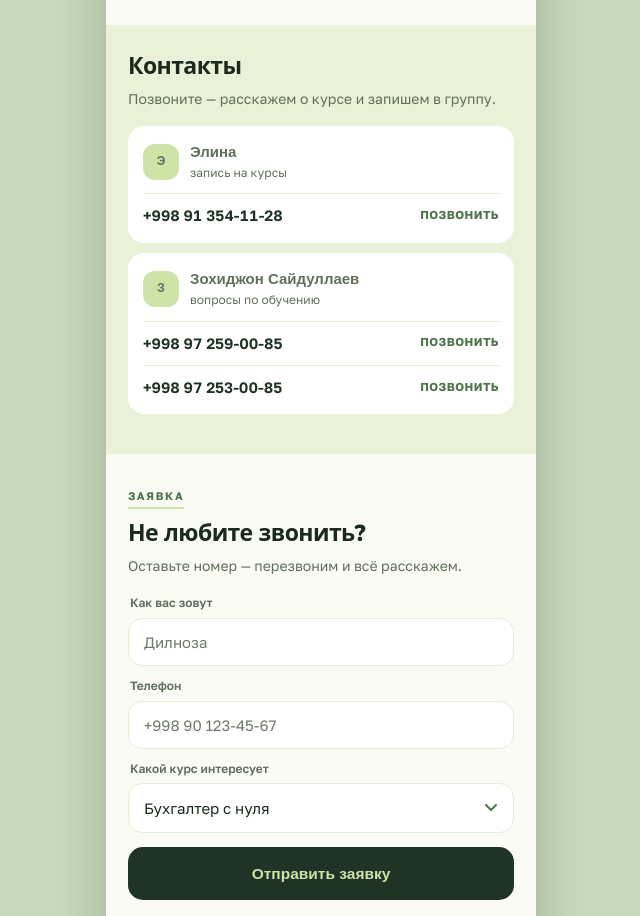
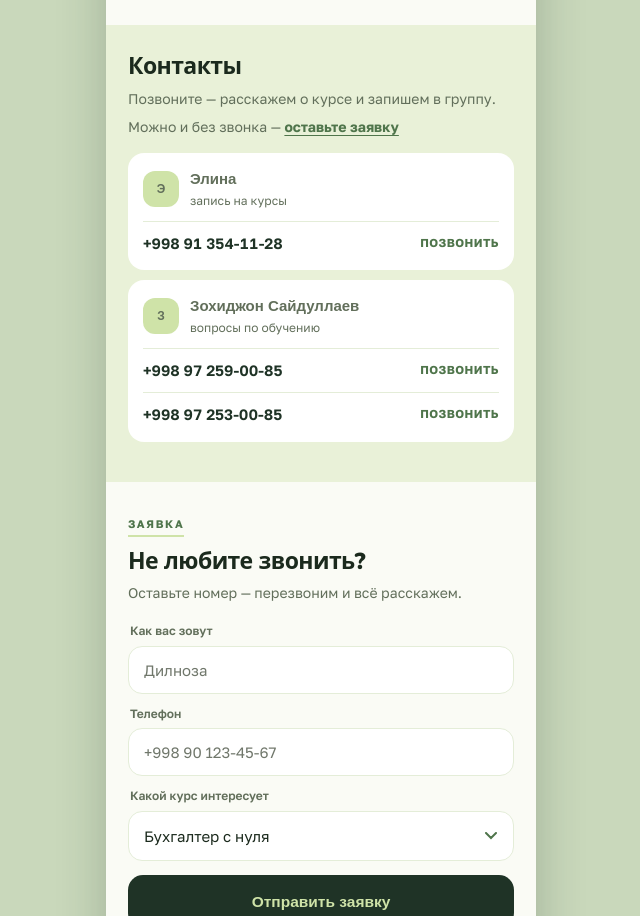
Before and after one commit to TimothyTimothyDevFlutter/buhkursy-miniapp, a plain HTML site: page docs/index.html in a window 1280 px wide. Shown: the part 1705-2621 px from the top of the page, without its empty margins (319-959 px from the left). Drawn offline with nearby package versions, Linux system fonts and the light colour scheme.

Commit message:
Акцент на заявку в блоке контактов
Строка «Можно и без звонка — оставьте заявку» со ссылкой,
которая прокручивает к форме. Логика прокрутки общая
с нижней кнопкой «Записаться на курс».

Co-Authored-By: Claude Opus 5 (1M context) <noreply@anthropic.com>

```diff
--- a/docs/app.js
+++ b/docs/app.js
@@ -255,9 +255,17 @@ function renderContacts() {
            '</div>';
   }).join('');
 
+  // Подсказка про заявку — только если форма включена.
+  // Ссылка прокручивает к ней, чтобы не искать глазами.
+  var hint = DATA.settings.formUrl
+    ? '<p class="hint">' + esc(d.formHint) +
+      ' <button class="golink" type="button" data-goform>' + esc(d.formLink) + '</button></p>'
+    : '';
+
   block('contacts').innerHTML =
     '<h2>' + esc(d.title) + '</h2>' +
     '<p class="desc">' + esc(d.desc) + '</p>' +
+    hint +
     people;
 }
 
@@ -443,15 +451,12 @@ function renderCta() {
     (showSignup ? '<button class="cta second" type="button" data-signup>' + esc(a.signup) + '</button>' : '');
 }
 
-// Кнопка «Записаться» прокручивает к форме и ставит курсор в первое поле
-function setupSignupButton() {
-  var button = block('cta').querySelector('[data-signup]');
-  if (!button) return;
-
-  button.addEventListener('click', function () {
+// Прокручивает к форме и ставит курсор в первое поле.
+// Одно и то же нужно кнопке внизу и ссылке в контактах.
+function goToForm() {
   haptic('medium');
   var host = block('form');
-    if (host.hidden) return;
+  if (!host || host.hidden) return;
 
   host.scrollIntoView({ behavior: 'smooth', block: 'start' });
 
@@ -461,6 +466,11 @@ function setupSignupButton() {
     // телефон откроет клавиатуру и прокрутка собьётся
     setTimeout(function () { first.focus({ preventScroll: true }); }, 450);
   }
+}
+
+function setupFormLinks() {
+  document.querySelectorAll('[data-signup], [data-goform]').forEach(function (el) {
+    el.addEventListener('click', goToForm);
   });
 }
 
@@ -581,7 +591,7 @@ function renderAll() {
   setupLangSwitch();
   setupAccordion();
   setupForm();
-  setupSignupButton();
+  setupFormLinks();
   setupFooterLink();
   setupHaptics();
 }
--- a/docs/data.js
+++ b/docs/data.js
@@ -193,6 +193,12 @@ const DATA = {
     contacts: {
       title: 'Контакты',
       desc: 'Позвоните — расскажем о курсе и запишем в группу.',
+
+      // Строка под описанием: подсказка тем, кто не готов звонить.
+      // Показывается только если форма заявки включена.
+      formHint: 'Можно и без звонка —',
+      formLink: 'оставьте заявку',
+
       callWord: 'позвонить',         // мелкая подпись справа от номера
       // Порядок должен совпадать с shared.phones
       people: [
@@ -325,6 +331,10 @@ const DATA = {
     contacts: {
       title: 'Aloqa',
       desc: 'Qoʼngʼiroq qiling — kurs haqida aytamiz va guruhga yozamiz.',
+
+      formHint: 'Qoʼngʼiroqsiz ham mumkin —',
+      formLink: 'ariza qoldiring',
+
       callWord: 'qoʼngʼiroq',
       people: [
         { name: 'Elina',              role: 'kurslarga yozilish' },
--- a/docs/styles.css
+++ b/docs/styles.css
@@ -353,3 +353,13 @@ footer{padding-bottom:calc(155px + env(safe-area-inset-bottom,0px))}
 
 /* Подпись автора внизу страницы */
 footer a{color:var(--moss);text-decoration:none;font-weight:600}
+
+/* Подсказка про заявку в блоке контактов */
+.hint{
+  font-size:14px;color:var(--muted);margin:-10px 0 16px;
+}
+.golink{
+  border:0;background:none;padding:0;cursor:pointer;
+  font-family:'Golos Text',system-ui,sans-serif;font-size:14px;font-weight:700;
+  color:var(--moss);text-decoration:underline;text-underline-offset:3px;
+}
```
Lines whose indentation alone changed are shown as unchanged.
